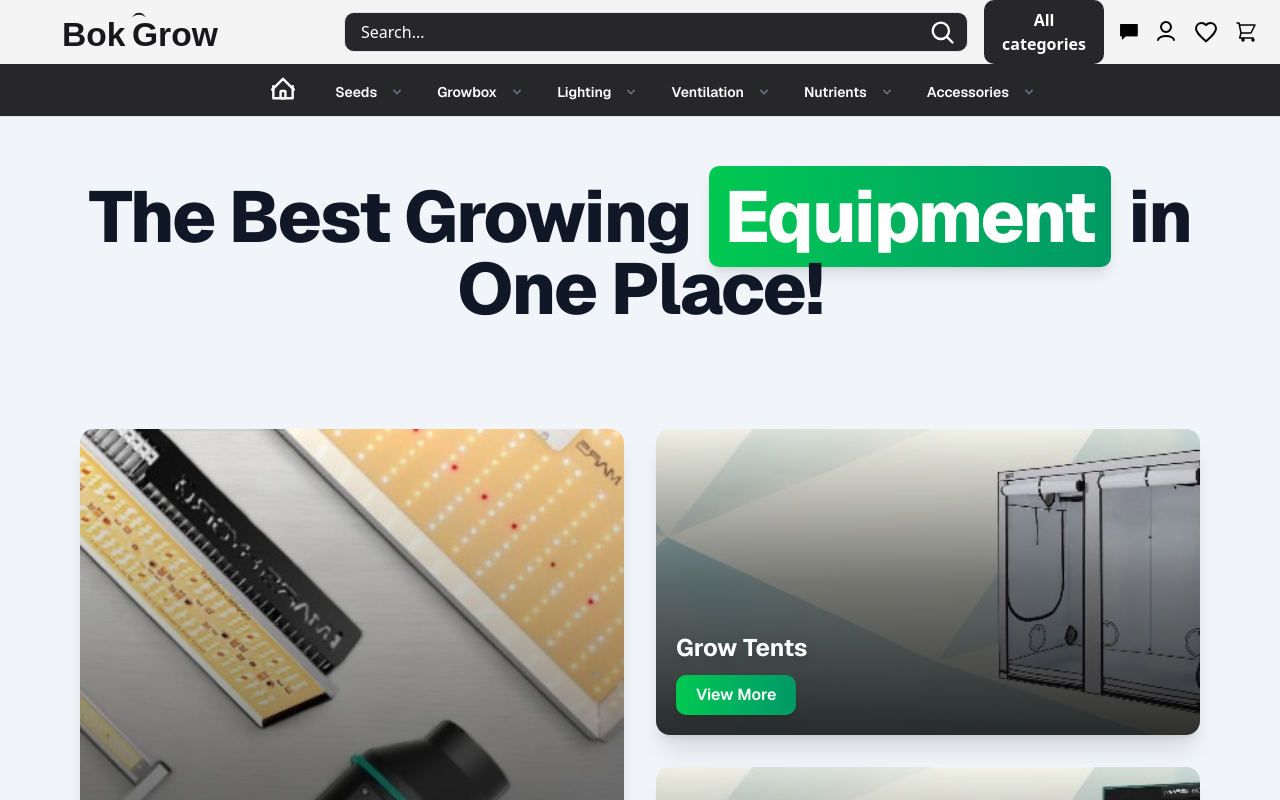
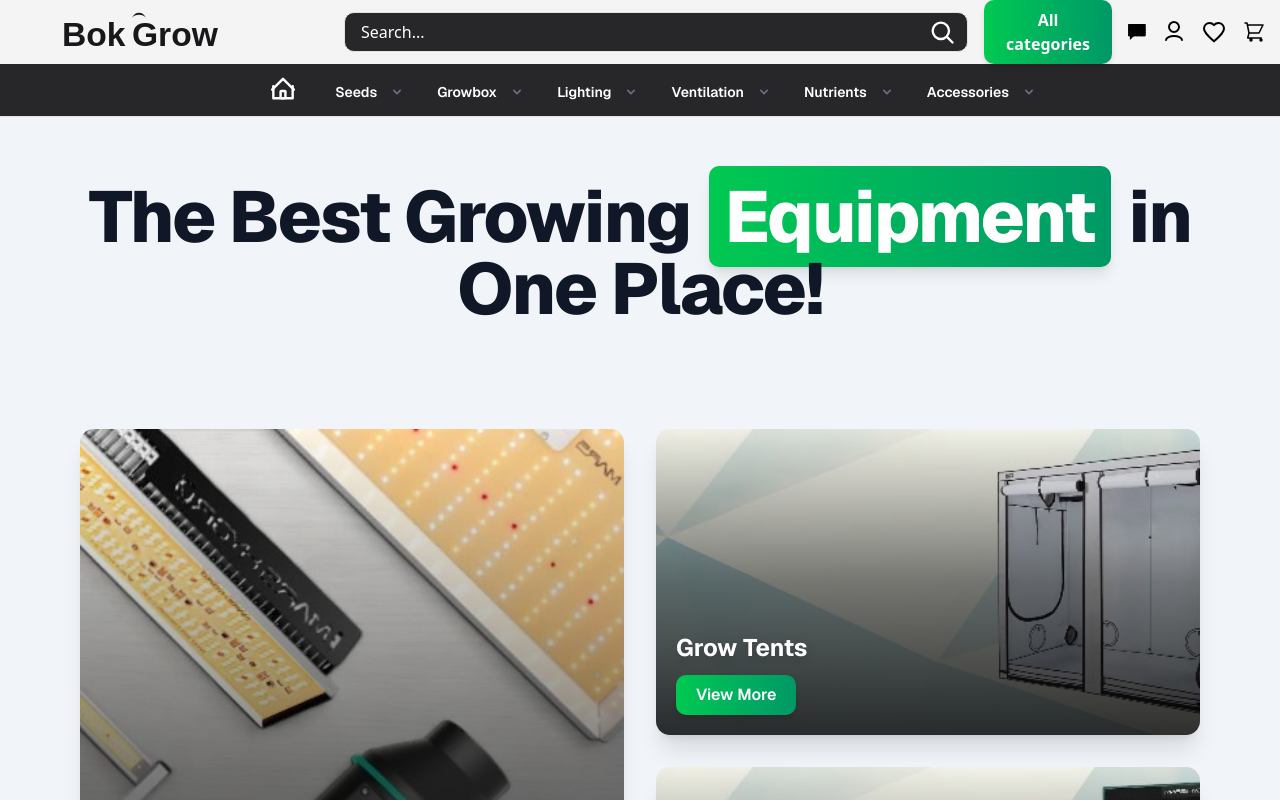
Before and after one commit to milja007/marketShop, a Next.js app: page / in a window 1280 px wide. Shown: the top 800 px of the page. Built offline with nearby package versions, Linux system fonts and the light colour scheme; no server answers.

Commit message:
button navbar color

```diff
--- a/components/HEADER/navbar.tsx
+++ b/components/HEADER/navbar.tsx
@@ -32,10 +32,7 @@ const Navbar: React.FC = () => {
       <div className="flex space-x-2 sm:space-x-4 items-center">
         <button
           className="
-            hidden md:flex bg-zinc-800 text-white font-semibold
-            py-2 px-4 rounded-lg hover:bg-zinc-700
-            focus:outline-none focus:ring-offset-2 focus:ring-offset-zinc-800
-            transition-colors duration-150 dark:border dark:border-white
+            hidden md:flex  bg-gradient-to-r from-green-500 to-emerald-600 hover:from-green-600 hover:to-emerald-700 text-white font-semibold py-2 px-4 sm:py-2 sm:px-5 rounded-lg shadow-md hover:shadow-lg focus:outline-none focus:ring-2 focus:ring-green-400 focus:ring-opacity-75 transition-all duration-300 text-sm sm:text-base
             " // Updated colors, removed shadow, refined focus
         >
           All categories
```
